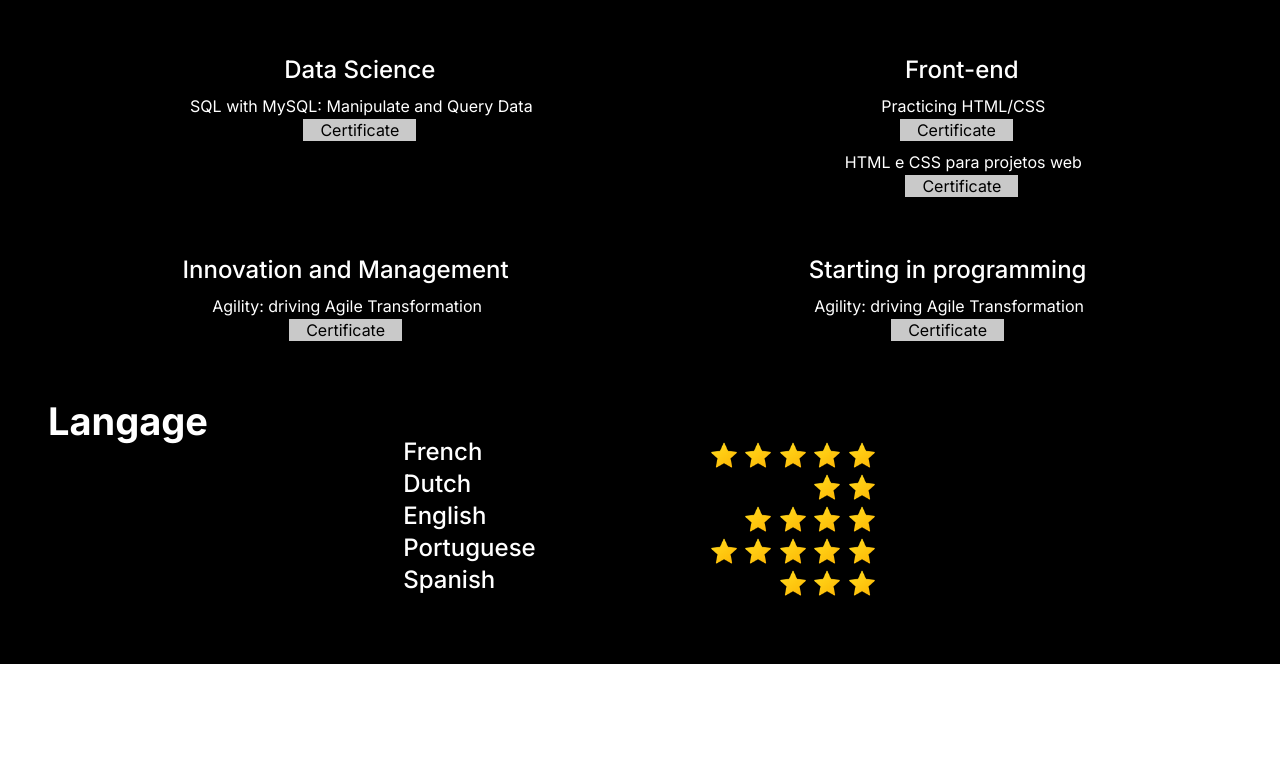
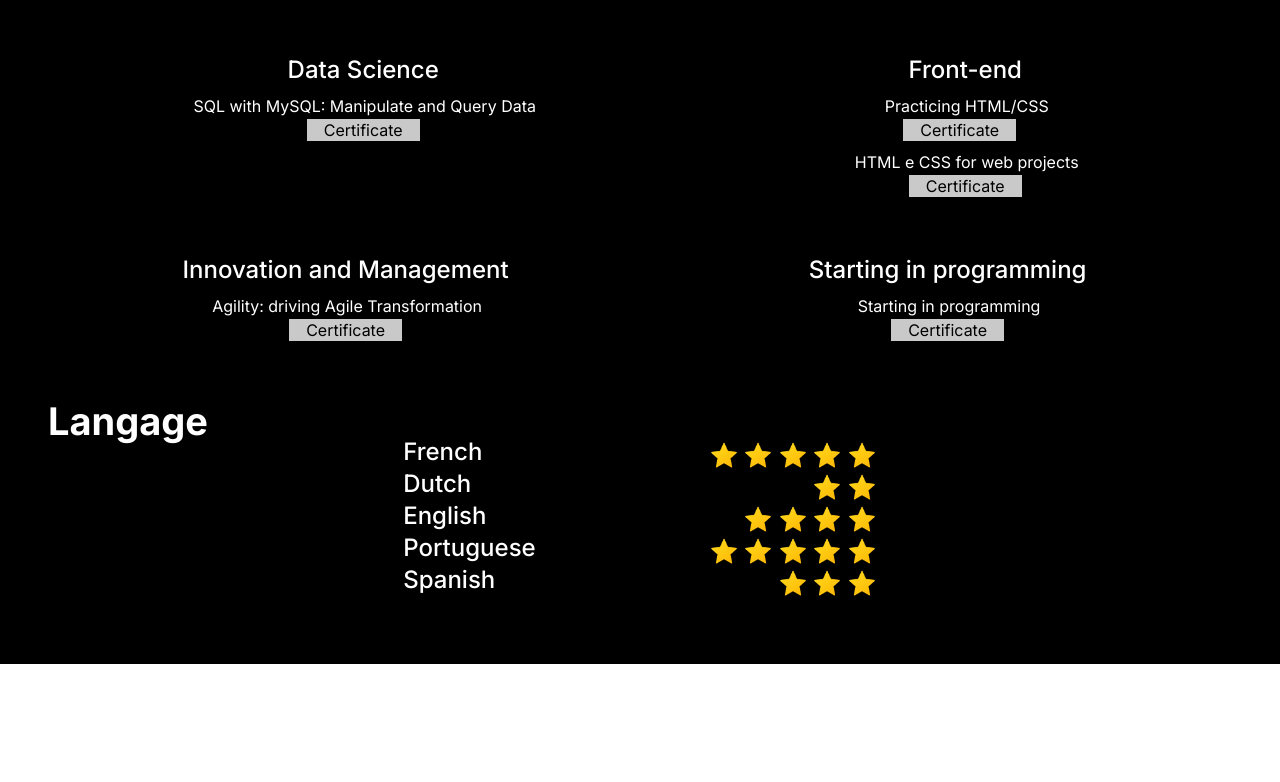
Before and after one commit to pedrooleao/resume, a plain HTML site: page index.html in a window 1280 px wide. Shown: the part 2207-2989 px from the top of the page. Drawn offline with Linux system fonts and the light colour scheme.

Commit message:
Update index.html

```diff
--- a/index.html
+++ b/index.html
@@ -46,7 +46,7 @@
             </il>
             <il class="education__item">
                 <p class="education__text">Spring Boot</p>
-                <a href="https://cursos.alura.com.br/certificate/8ca5e4f6-c478-4253-b2e3-329bdaf39eaa?lang=en" class="education__link" target="_blank">Certificate</a>
+                <a href="https://cursos.alura.com.br/user/pedro-leao-be/course/spring-boot-3-desenvolva-api-rest-java/certificate?lang=en" class="education__link" target="_blank">Certificate</a>
             </il>
             <il class="education__item">
                 <p class="education__text">SOLID with Java</p>
@@ -96,11 +96,11 @@
             <il class="education__title-section">Front-end</il>
             <il class="education__item">
                 <p class="education__text">Practicing HTML/CSS</p>
-                <a href="https://cursos.alura.com.br/degree/certificate/3545a0e7-2210-49e7-aacc-21ac1550f97c?lang=en" class="education__link" target="_blank">Certificate</a>
+                <a href="https://cursos.alura.com.br/user/pedro-leao-be/degree-html-css-v527396-527396/certificate" class="education__link" target="_blank">Certificate</a>
             </il>
             <il class="education__item">
-                <p class="education__text">HTML e CSS para projetos web</p>
-                <a href="https://cursos.alura.com.br/certificate/1351205b-16f5-4b2a-aa07-e3b33507b27a?lang=en" class="education__link" target="_blank">Certificate</a>
+                <p class="education__text">HTML e CSS for web projects</p>
+                <a href="https://cursos.alura.com.br/degree/certificate/3545a0e7-2210-49e7-aacc-21ac1550f97c?lang=en" class="education__link" target="_blank">Certificate</a>
         </ul>
         </div>
 
@@ -116,8 +116,8 @@
         <ul class="education__detail">
             <il class="education__title-section">Starting in programming</il>
             <il class="education__item">
-                <p class="education__text">Agility: driving Agile Transformation</p>
-                <a href="https://cursos.alura.com.br/degree/certificate/8d3072c1-078b-49ce-8b10-7cf7781bf1c7?lang=en" class="education__link" target="_blank">Certificate</a>
+                <p class="education__text">Starting in programming</p>
+                <a href="https://cursos.alura.com.br/user/pedro-leao-be/degree-programacao-v123948-123948/certificate?lang=en" class="education__link" target="_blank">Certificate</a>
             </il>
         </ul>
         </div >
```
